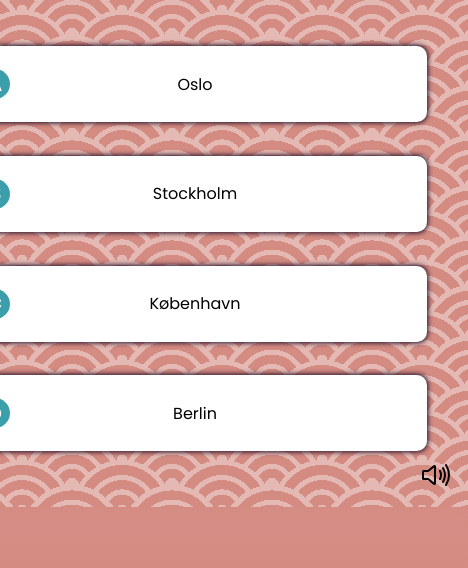
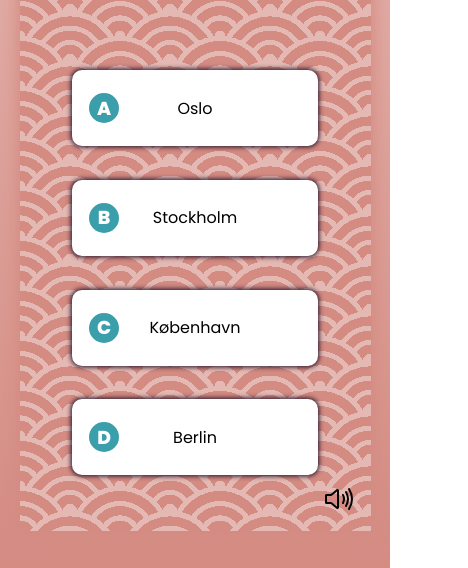
Before and after one commit to Nukleus73/2ITA, a plain HTML site: page Quiz/index.html in a window 390 px wide. Shown: the part 276-844 px from the top of the page, 468 px wide, since content can reach past the window. Drawn offline with nearby package versions, Linux system fonts and the light colour scheme.

Commit message:
added responsiveness

```diff
--- a/Quiz/style.css
+++ b/Quiz/style.css
@@ -138,3 +138,16 @@ main {
   scale: 1.1;
   cursor: pointer;
 }
+
+@media only screen and (max-width: 768px) {
+  /* For mobile phones: */
+  main {
+    width: 90%;
+  }
+  #quiz-container {
+    width: 100%;
+  }
+  .option {
+    width: 90%;
+  }
+}
```
